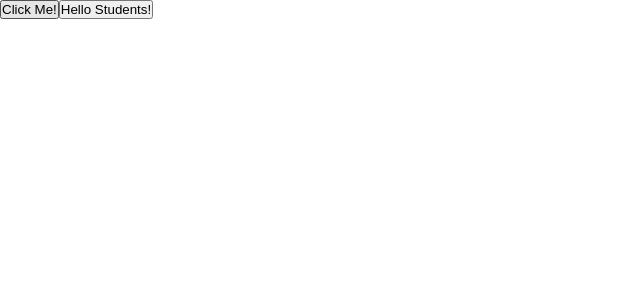
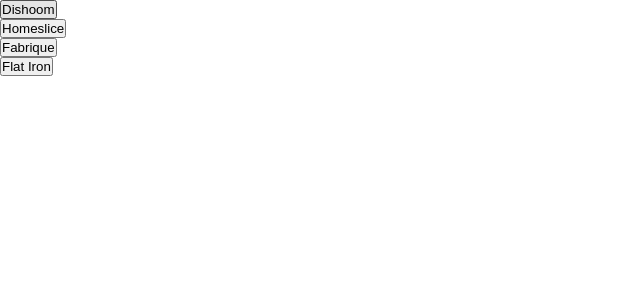
Before and after one commit to dmitryrg/react-2023-03-30, a Next.js app: page / in a window 1280 px wide. Shown: the top 300 px of the page, without its empty margins (0-640 px from the left). Built offline with nearby package versions, Linux system fonts and the light colour scheme.

Commit message:
lesson 2: components

```diff
--- /dev/null
+++ b/src/components/Button/Button.jsx
@@ -0,0 +1,5 @@
+import React from "react";
+
+export function Button({ children }) {
+  return <button>{children}</button>;
+}
--- /dev/null
+++ b/src/components/Home/Home.jsx
@@ -0,0 +1,25 @@
+/* eslint-disable react/no-children-prop */
+import { Restaurant } from "@/components/Restaurant/Restaurant";
+import { restaurants } from "@/constants/fixtures";
+import React from "react";
+
+export const Home = () => {
+  return (
+    <div>
+      {restaurants.map((restaurant) => (
+        <Restaurant key={restaurant.id} restaurant={restaurant} />
+      ))}
+    </div>
+  );
+};
+
+function HomePageOld() {
+  return React.createElement("div", {
+    children: restaurants.map((restaurant) =>
+      React.createElement("div", {
+        children: restaurant.name,
+        key: restaurant.id,
+      })
+    ),
+  });
+}
--- /dev/null
+++ b/src/components/Restaurant/Restaurant.jsx
@@ -0,0 +1,18 @@
+import { Button } from "@/components/Button/Button";
+import React from "react";
+
+export const Restaurant = ({ restaurant }) => {
+  if (!restaurant) {
+    return null;
+  }
+
+  const { name } = restaurant;
+
+  return (
+    <div>
+      <Button>
+        <span>{name}</span>
+      </Button>
+    </div>
+  );
+};
--- /dev/null
+++ b/src/constants/fixtures.js
@@ -0,0 +1,142 @@
+export const restaurants = [
+    {
+        id: 'a757a0e9-03c1-4a2a-b384-8ac21dbe2fb2',
+        name: 'Dishoom',
+        menu: [
+            {
+                id: 'd75f762a-eadd-49be-8918-ed0daa8dd024',
+                name: 'Chicken tikka masala',
+                price: 12,
+                ingredients: ['chicken', 'rice'],
+            },
+            {
+                id: 'c3cb8f92-a2ed-4716-92a1-b6ea813e9049',
+                name: 'Naan',
+                price: 3,
+                ingredients: ['bread'],
+            },
+            {
+                id: 'bd129641-c0eb-432b-84b6-8b81d2930358',
+                name: 'Samosa',
+                price: 8,
+                ingredients: ['chicken', 'bread'],
+            },
+        ],
+        reviews: [
+            {
+                id: '5909796d-5030-4e36-adec-68b8f9ec2d96',
+                user: 'Antony',
+                text: 'Not bad',
+                rating: 5,
+            },
+            {
+                id: '429dea85-11dd-4054-a31e-c60c92e17255',
+                user: 'Sam',
+                text: 'No burgers',
+                rating: 3,
+            },
+        ],
+    },
+    {
+        id: 'bb8afbec-2fec-491f-93e9-7f13950dd80b',
+        name: 'Homeslice',
+        menu: [
+            {
+                id: '25402233-0095-49ea-9939-1e67ed89ffb9',
+                name: 'Margarita',
+                price: 9,
+                ingredients: ['bread', 'cheese', 'tomatoes'],
+            },
+            {
+                id: '90902233-0095-49ea-9939-1e67ed89ffb9',
+                name: 'Chef pizza',
+                price: 10,
+                ingredients: ['bread', 'cheese', 'tomatoes', 'chicken'],
+            },
+        ],
+        reviews: [
+            {
+                id: '53b642d7-5e86-4717-a466-0640a1dee076',
+                user: 'Diana',
+                text: 'Perfect Margarita',
+                rating: 5,
+            },
+            {
+                id: 'c27ab88e-375c-4e98-aa94-8a180150a797',
+                user: 'Sam',
+                text: 'No burgers again. But Chef Pizza is the best one',
+                rating: 4,
+            },
+            {
+                id: 'abc0c5e1-cd57-4f0a-99d9-00e6b4533b3a',
+                user: 'Lolly',
+                text: 'Good for lunch',
+                rating: 5,
+            },
+        ],
+    },
+    {
+        id: '982bfbce-c5e0-41a0-9f99-d5c20ecee49d',
+        name: 'Fabrique',
+        menu: [
+            {
+                id: '08c9ffa0-d003-4310-9e15-20978743296e',
+                name: 'Cinnamon buns',
+                price: 5,
+                ingredients: ['bread'],
+            },
+            {
+                id: '64a4967c-2080-4a99-9074-4655a4569a95',
+                name: 'Semlor',
+                price: 2,
+                ingredients: ['bread', 'cream'],
+            },
+            {
+                id: '4bc8528e-26d1-46c3-a522-8e18d10c8c84',
+                name: 'Saffron bun',
+                price: 4,
+                ingredients: ['bread'],
+            },
+        ],
+        reviews: [
+            {
+                id: '53b642d7-5e86-4717-a466-0640a1dee076',
+                user: 'Agata',
+                text: 'Best bakery',
+                rating: 5,
+            },
+        ],
+    },
+    {
+        id: 'd9241927-09e1-44f3-8986-a76346869037',
+        name: 'Flat Iron',
+        menu: [
+            {
+                id: '6c02c2ce-b868-4191-b4a7-8686429f4bac',
+                name: 'Flat Iron Steak',
+                price: 10,
+                ingredients: ['beef'],
+            },
+            {
+                id: '99bb6fbb-e53b-4b7e-b9c2-23b63b77385d',
+                name: 'Flat Iron Burger',
+                price: 10,
+                ingredients: ['bread', 'beef'],
+            },
+        ],
+        reviews: [
+            {
+                id: '5db6247b-ab1c-49db-be1f-8dd27fd38b81',
+                user: 'Sam',
+                text: 'Finally! This place is amazing place for breakfast, lunch, dinner and supper',
+                rating: 5,
+            },
+            {
+                id: '381b0c31-6360-43ff-80d1-581a116159d8',
+                user: 'Rebeca',
+                text: 'Meat here is extremely delicious',
+                rating: 5,
+            },
+        ],
+    },
+];
--- a/src/pages/index.js
+++ b/src/pages/index.js
@@ -1,17 +1,24 @@
 /* eslint-disable react/no-children-prop */
+import { Button } from "@/components/Button/Button";
+import { Home } from "@/components/Home/Home";
 import React from "react";
 
+const array = [];
+
 export default function HomePage() {
-  return React.createElement("div", {
-    children: [
-      React.createElement("button", {
-        children: "Click Me!",
-        onClick: () => console.log("Click!"),
-      }),
-      React.createElement("button", {
-        children: "Hello Students!",
-        onClick: () => console.log("Hello!"),
-      }),
-    ],
-  });
+  return <Home />;
 }
+
+// const isVisible = false;
+
+// function HomePageOld() {
+//   return React.createElement("div", {
+//     children: isVisible
+//       ? [
+//           !!array.length && React.createElement("div", { children: "Hello" }),
+//           React.createElement(Button),
+//           React.createElement(Button),
+//         ]
+//       : undefined,
+//   });
+// }
```
Also changed, not shown: 1 other file (tests, documents, lock files or other folders).
